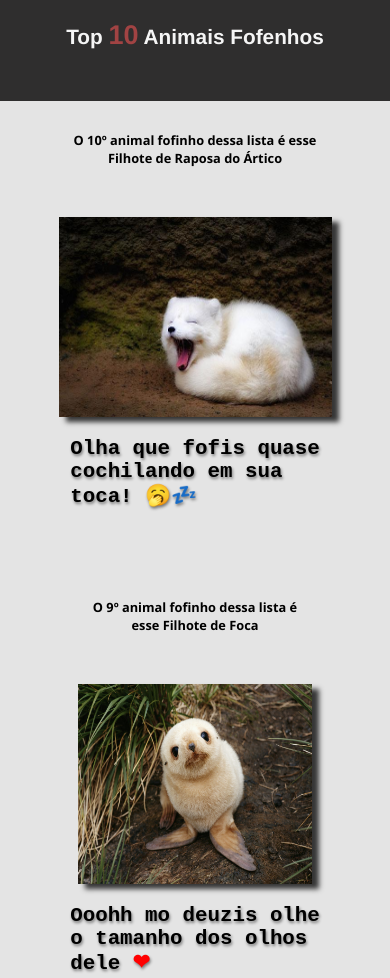
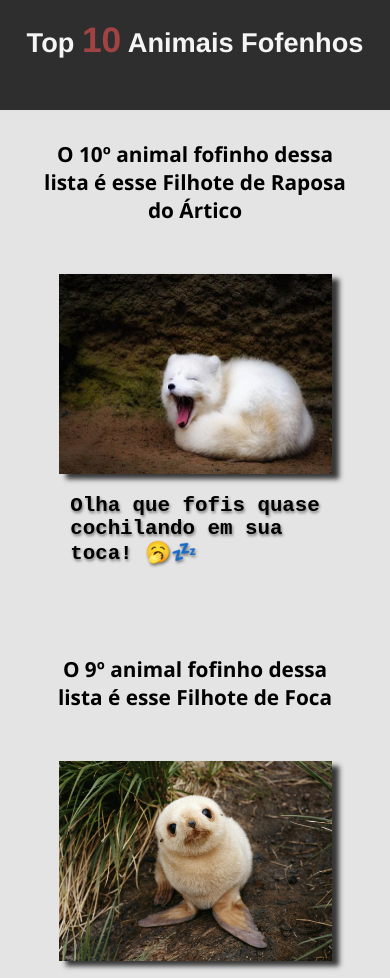
Before and after one commit to M4Y50N/animais-fofenhos, a plain HTML site: page index.html in a window 390 px wide. Shown: the top 978 px of the page. Drawn offline with Linux system fonts and the light colour scheme.

Commit message:
Add files via upload

```diff
--- a/style.css
+++ b/style.css
@@ -82,15 +82,19 @@ h3 {
 }
 
 @media (max-width: 414px) {
+	html,
+	body {
+		width: 100%;
+	}
 	h1 {
-		font-size: 1.3em;
+		font-size: 1.7em;
 		text-align: center;
 	}
 
 	h2 {
 		text-align: center;
-		font-size: 0.8em;
-		width: 70%;
+		font-size: 1.3em;
+		width: 80%;
 		margin: auto;
 	}
 
```
